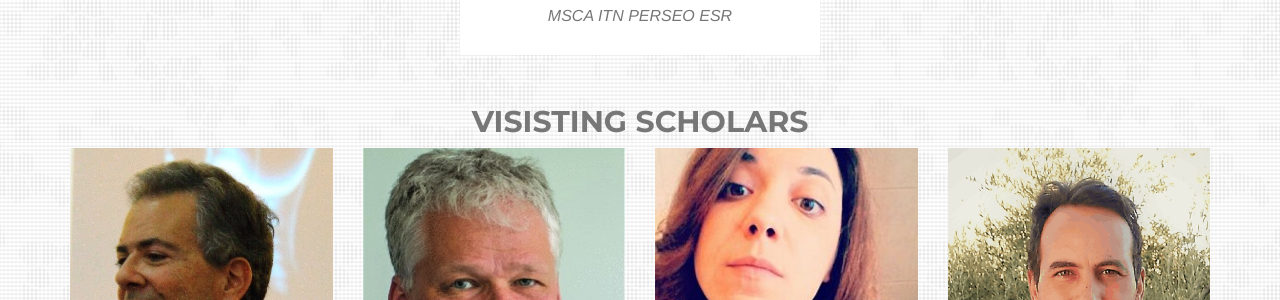
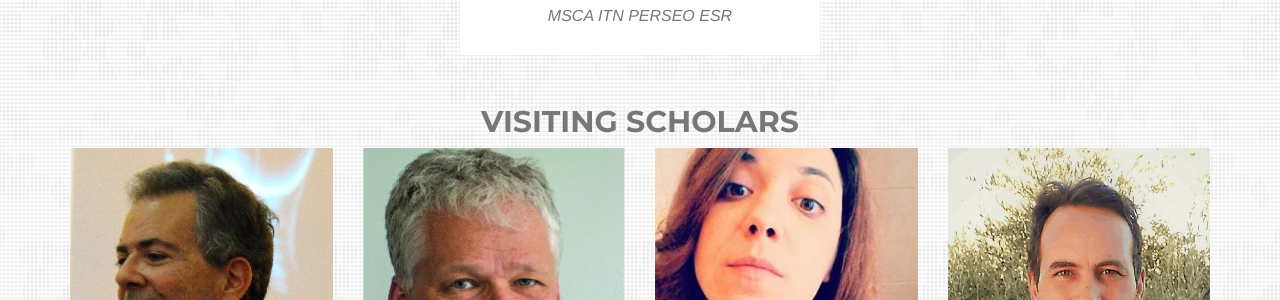
Before and after one commit to corolab/corolab.github.io, a Jekyll site: the page built from README.md, in a window 1280 px wide and 900 px high, scrolled down 3965 px. Shown: the part 157-457 px from the top of the window. Built offline with Jekyll 4.4.1, drawn with Linux system fonts in a browser that asks for light colours; some web fonts are replaced; our own code applies the rules of GitHub Pages for plain Markdown files.

Commit message:
fix some typos

```diff
--- a/_includes/members.html
+++ b/_includes/members.html
@@ -112,7 +112,7 @@
 
             <div class="row">
                 <div class="col-lg-12 text-center">
-                    <h2 class="section-subheading text-muted">Visisting Scholars</h2>
+                    <h2 class="section-subheading text-muted">Visiting Scholars</h2>
                 </div>
             </div>
 
```
